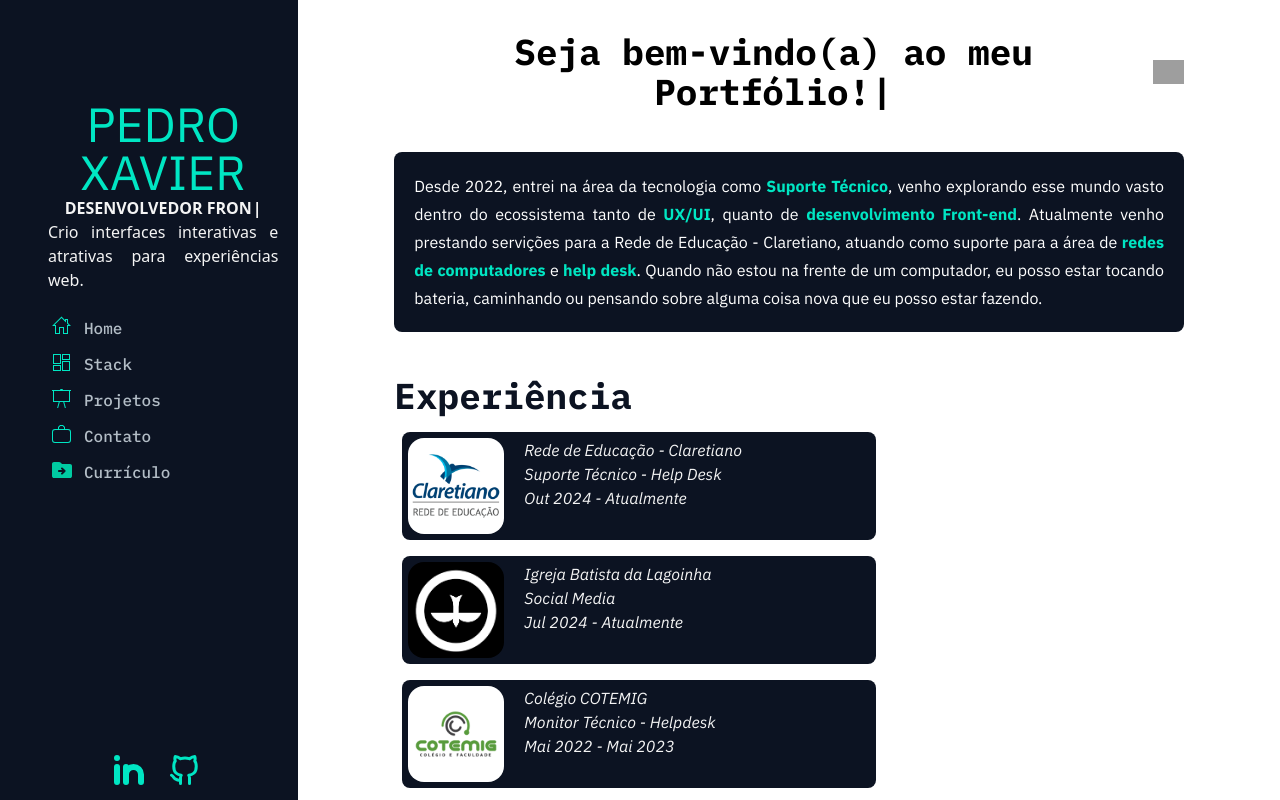
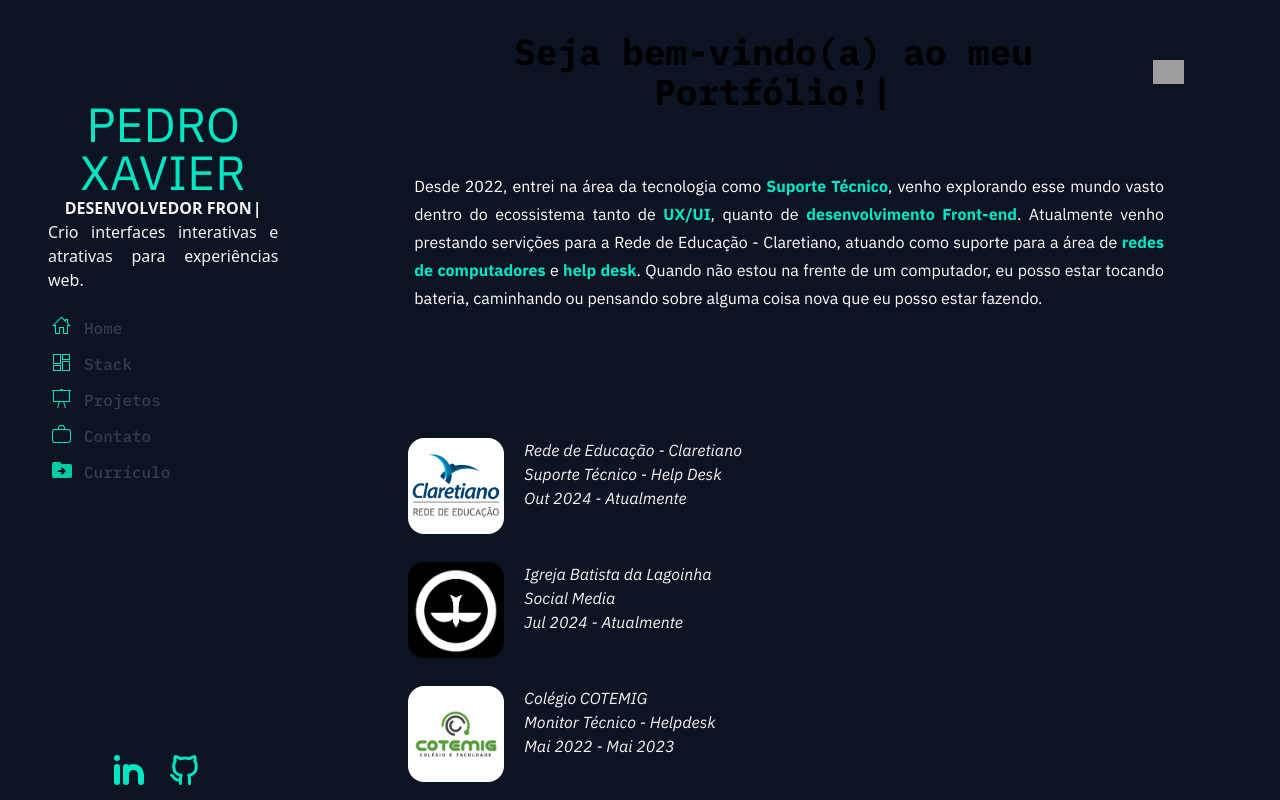
Before and after one commit to PedroXA/portfolio, a React (Vite) app: page / in a window 1280 px wide. Built offline with nearby package versions, Linux system fonts and the light colour scheme; grey boxes are pictures that could not be loaded.

Commit message:
Novo background da aplicação e estilização dos card

```diff
--- a/src/index.css
+++ b/src/index.css
@@ -17,6 +17,11 @@
 */
 
 
+
+body {
+  background-color: var(--color-dark-blue);
+}
+
 @theme{
   /* FONTS */
   --font-primary: "IBM Plex Sans", sans-serif;
@@ -26,6 +31,13 @@
   --color-dark-blue: #0C1322;
   --color-green-neon: #00E6C3;
   --color-light-white: #F4F4F4;
-  --color-light-gray: #B3BDC6;
-  --color-palid-cyan: #C3F9F5;
+  --color-light-gray: #363d4b;
 }
+
+@layer utilities {
+  @property --border-angle {
+    syntax: '<angle>';
+    inherits: false;
+    initial-value: 0deg;
+  }
+}
```
